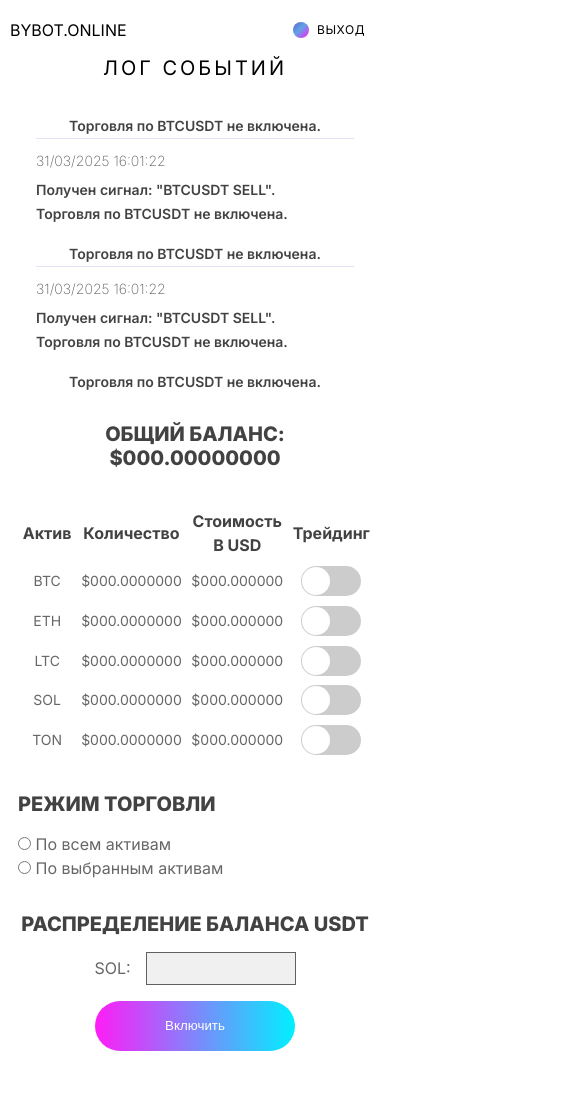
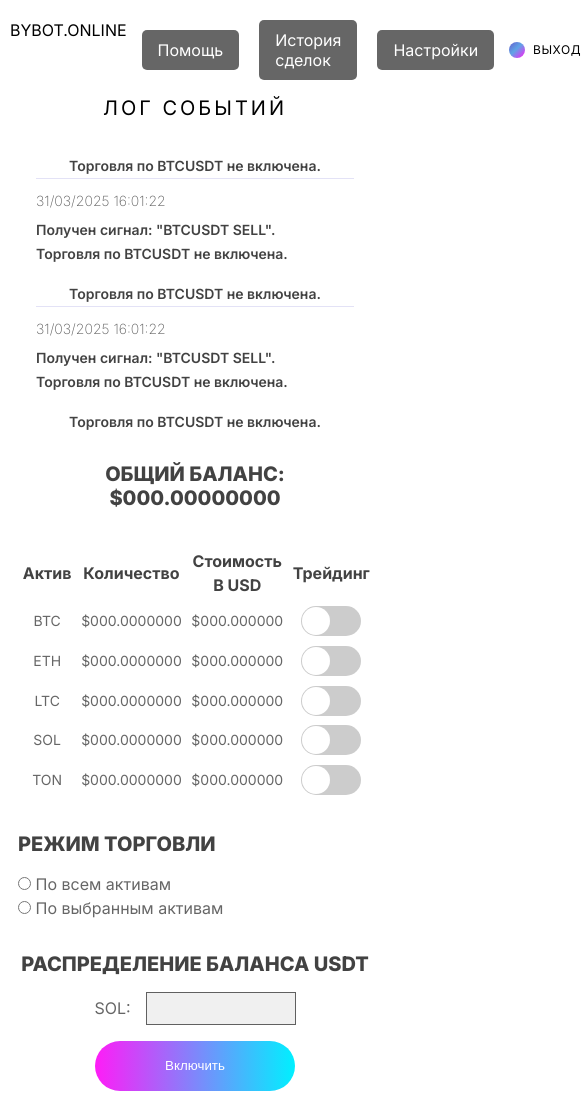
Before and after one commit to KJDev99/bot, a plain HTML site: page pages/login.html in a window 390 px wide. Shown: the top 1100 px of the page, 581 px wide, since content can reach past the window. Drawn offline with Linux system fonts and the light colour scheme.

Commit message:
edit github

```diff
--- a/pages/login.css
+++ b/pages/login.css
@@ -21,10 +21,32 @@ button {
 .nav_content {
   margin-top: 30px;
   display: grid;
-  grid-template-columns: 1fr 1fr;
+  grid-template-columns: 1fr 1fr 1fr;
 }
 .logo {
   display: flex;
+}
+.nav_links {
+  display: flex;
+  align-items: center;
+  justify-content: center;
+  gap: 20px;
+}
+.nav_links a {
+  padding: 10px 16px;
+  border: none;
+  border-radius: 5px;
+  color: var(--bg);
+  background: var(--white60);
+}
+.logo a {
+  display: flex;
+}
+
+.nav_main_right {
+  display: flex;
+  align-items: center;
+  justify-content: flex-end;
 }
 
 .logo_left p {
@@ -74,6 +96,7 @@ button {
   display: flex;
   align-items: center;
   justify-content: flex-end;
+  width: max-content;
   gap: 8px;
   text-decoration: none;
 }
--- a/pages/login.html
+++ b/pages/login.html
@@ -11,7 +11,8 @@
       <header class="header">
         <nav class="navbar">
           <div class="nav_content">
-            <a href="../index.html" class="logo">
+            <div class="logo">
+              <a href="../index.html">
                 <div class="logo_left">
                   <p>bybot.online</p>
                   <span>Умный ИИ для умных инвесторов</span>
@@ -20,11 +21,18 @@
                   <img src="../imgs/bot.svg" alt="" />
                 </div>
               </a>
-
+            </div>
+            <div class="nav_links">
+              <a href="">Помощь</a>
+              <a href="">История сделок</a>
+              <a href="">Настройки </a>
+            </div>
+            <div class="nav_main_right">
               <a href="../index.html" class="nav_right">
                 <div></div>
                 <p>выход</p>
               </a>
+            </div>
           </div>
         </nav>
       </header>
--- a/styles/style.css
+++ b/styles/style.css
@@ -66,6 +66,11 @@ a {
   color: white;
   margin-top: -8px;
 }
+.nav_main_center {
+  display: flex;
+  align-items: center;
+  justify-content: center;
+}
 
 .nav_center {
   display: flex;
@@ -73,6 +78,7 @@ a {
   align-items: center;
   gap: 8px;
   cursor: pointer;
+  width: max-content;
 }
 .nav_center p {
   font-family: Inter;
@@ -86,10 +92,16 @@ a {
   color: white;
 }
 
+.nav_main_right {
+  display: flex;
+  align-items: center;
+  justify-content: flex-end;
+}
 .nav_right {
   display: flex;
   align-items: center;
-  justify-content: flex-end;
+  width: max-content;
+  cursor: pointer;
   gap: 8px;
 }
 .nav_right div {
@@ -218,6 +230,9 @@ a {
 
   .logo_right img {
     display: none;
+  }
+  .nav_right {
+    cursor: pointer;
   }
 
   .nav_center p,
@@ -1034,6 +1049,8 @@ li span {
   line-height: 30px;
   letter-spacing: 0%;
   vertical-align: middle;
+}
+.footer_content li a {
   color: #e5e5e591;
 }
 .footer .logo {
```
Also changed, not shown: index.html (+21 -9 lines). Lines whose indentation alone changed are shown as unchanged.
